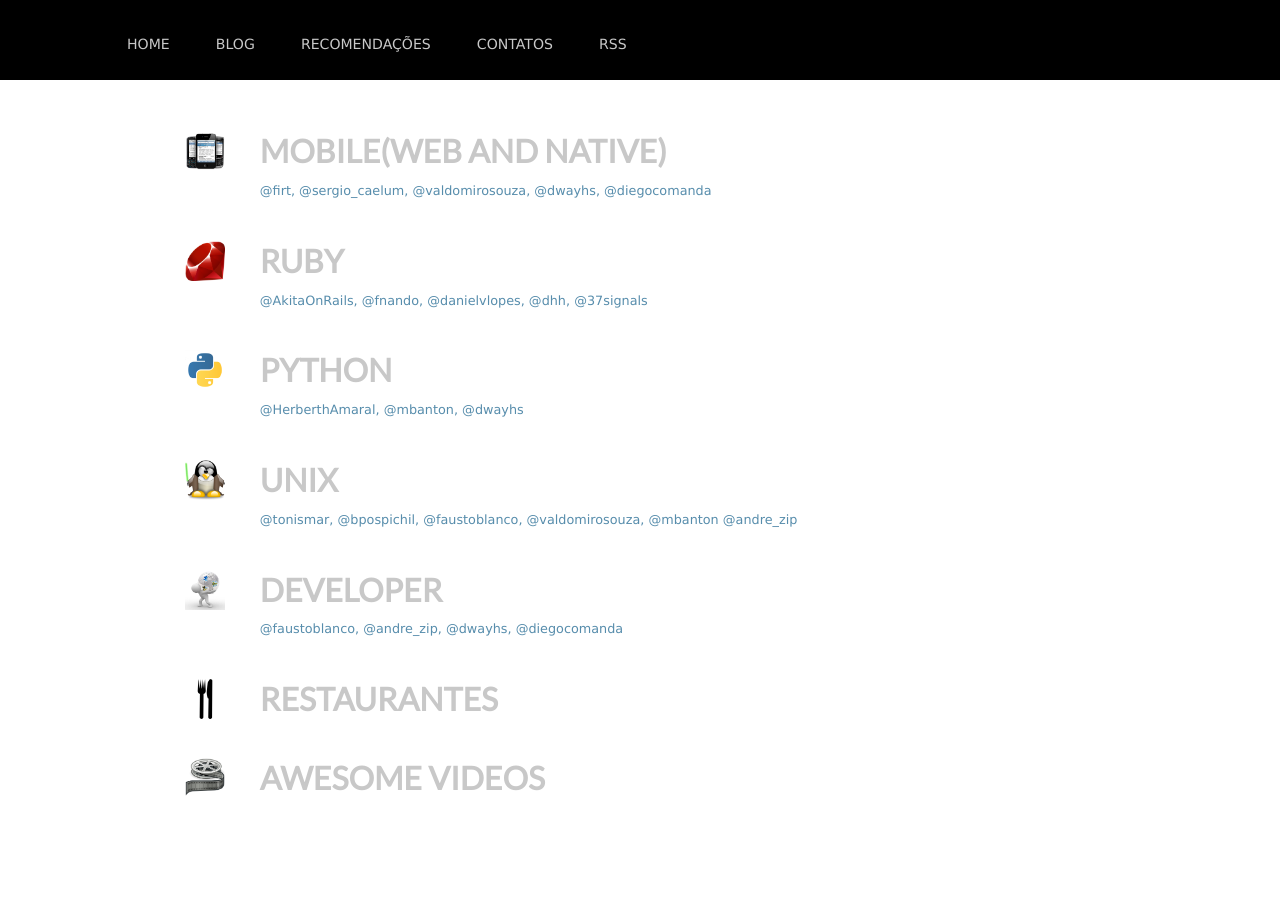
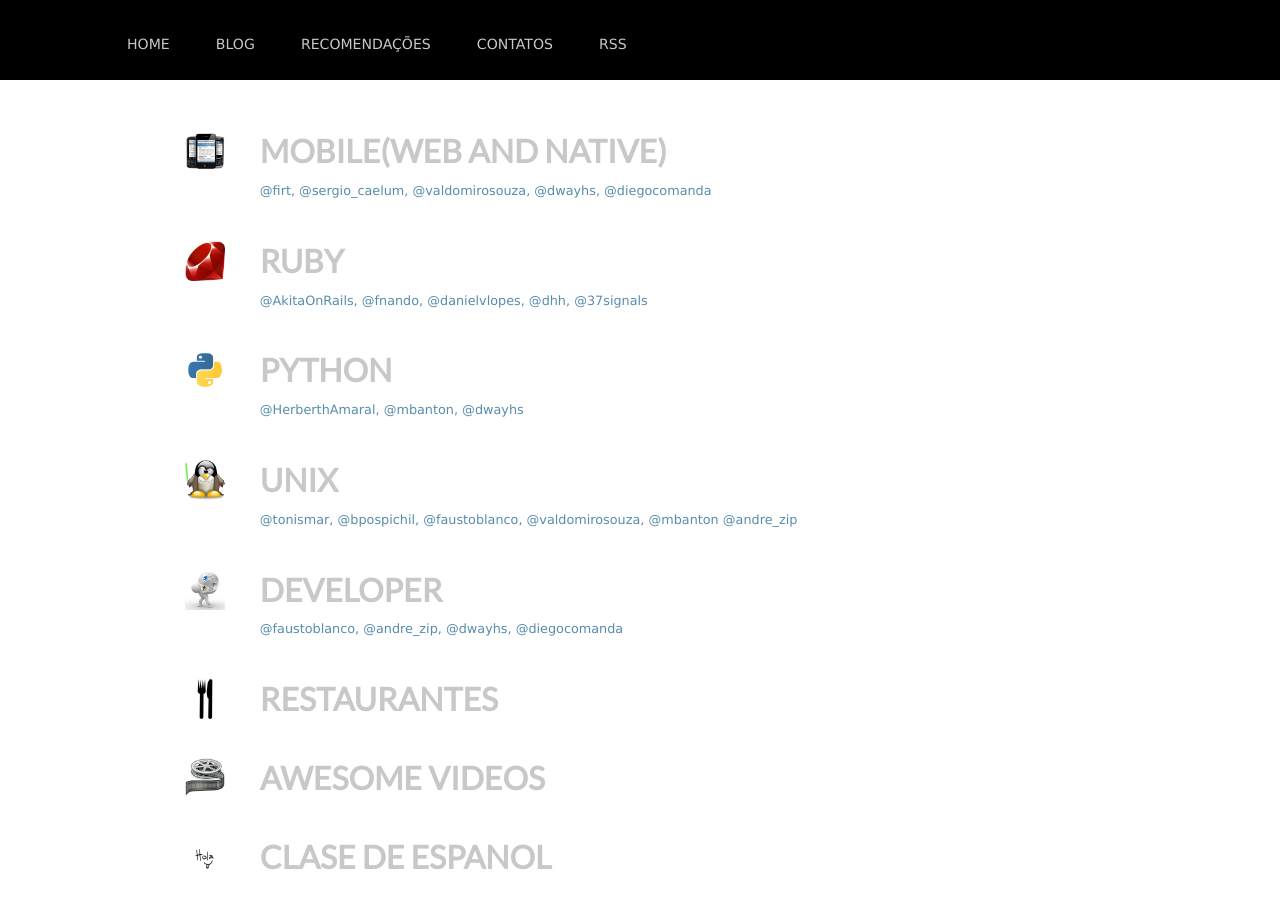
Before and after one commit to rgarbin/rgarbin.github.com, a Jekyll site: the page built from references/index.html, in a window 1280 px wide. Built offline with Jekyll 4.4.1, drawn with Linux system fonts in a browser that asks for light colours; comment, search, counter and statistics services are not loaded.

Commit message:
clase de espanol

```diff
--- a/references/index.html
+++ b/references/index.html
@@ -83,3 +83,9 @@ title: Referencias
       <h3><a href="/references/video.html" alt="">Awesome Videos</a></h3>
     </div>
 </article>
+<article>
+   <small><img width="40" height="40" src="/assets/images/hola.png" /></small>
+    <div class="post">
+      <h3><a href="/references/clasedeespanol.html" alt="">Clase de Espanol</a></h3>
+    </div>
+</article>
```
Also changed, not shown: assets/images/hola.png (added).
